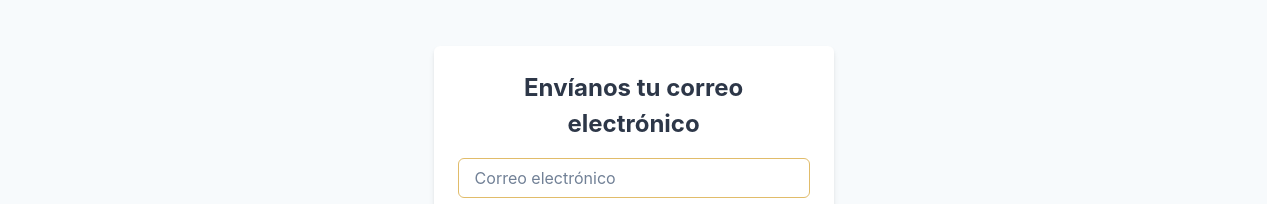
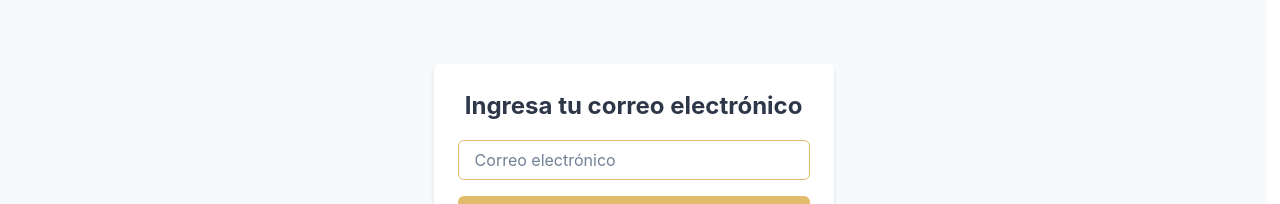
Before and after one commit to Julietabachur/frontFinal, a React (Vite) app in the folder frontend-integrador/: page /forgotPass in a window 1280 px wide. Shown: the part 338-542 px from the top of the page. Built offline with nearby package versions, Linux system fonts and the light colour scheme; no server answers; a web font is replaced by a local one.

Commit message:
Ajustes en EmailPass

```diff
--- a/frontend-integrador/src/components/pages/login/EmailPass.jsx
+++ b/frontend-integrador/src/components/pages/login/EmailPass.jsx
@@ -70,7 +70,7 @@ const EmailPass = () => {
 				textAlign="center"
 			>
 				<Text fontSize="2xl" fontWeight="bold" mb={4} color="gray.700">
-					Envíanos tu correo electrónico
+					Ingresa tu correo electrónico
 				</Text>
 
 				<form onSubmit={handleSubmit(onSubmit)} autoComplete="off">
```
